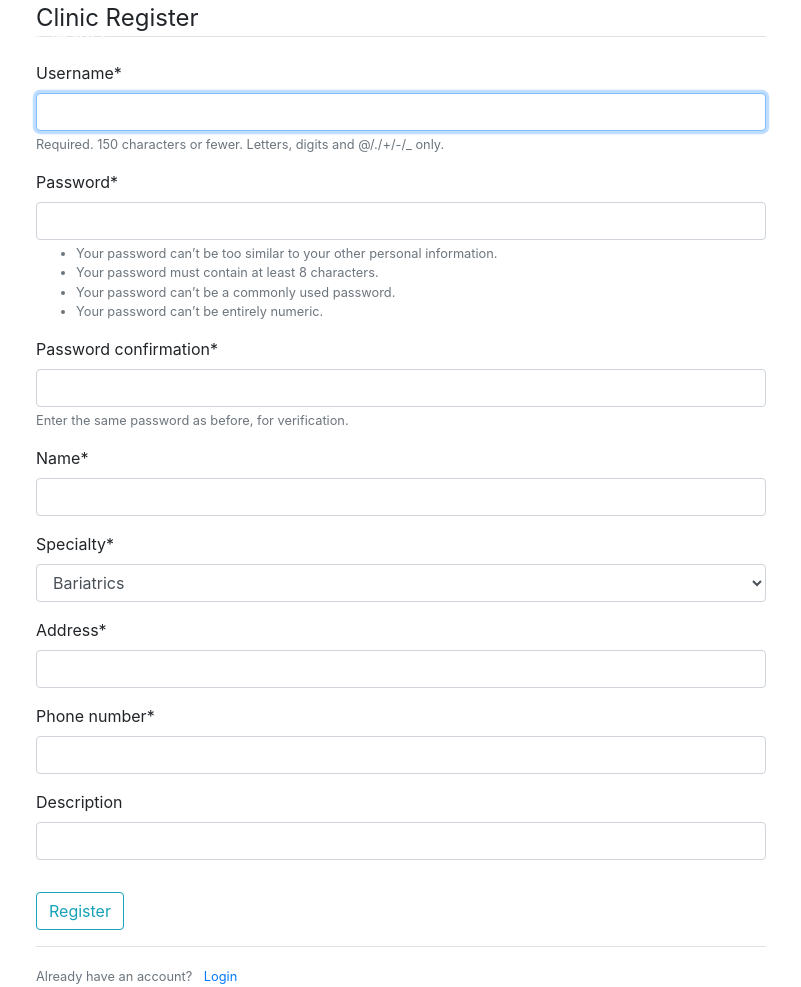
After one commit to reyhaneh-sh/clean-q, a Django app: page /clinics/register/ in a window 1280 px wide. The commit adds this page. Shown: the whole page, without its empty margins (49-850 px from the left). Run offline with Django 3.2, Linux system fonts and the light colour scheme; some libraries are stand-ins or nearby versions.

Commit message:
Add Clinic register

```diff
--- a/clean_q/settings.py
+++ b/clean_q/settings.py
@@ -39,6 +39,7 @@ INSTALLED_APPS = [
     'django.contrib.sessions',
     'django.contrib.messages',
     'django.contrib.staticfiles',
+    'crispy_forms',
     'user.apps.UserConfig',
     'clinic.apps.ClinicConfig',
 ]
@@ -119,3 +120,5 @@ USE_TZ = True
 # https://docs.djangoproject.com/en/2.2/howto/static-files/
 
 STATIC_URL = '/static/'
+
+CRISPY_TEMPLATE_PACK = 'bootstrap4'
--- a/clean_q/urls.py
+++ b/clean_q/urls.py
@@ -14,11 +14,12 @@ Including another URLconf
     2. Add a URL to urlpatterns:  path('blog/', include('blog.urls'))
 """
 from django.contrib import admin
-from django.urls import path
+from django.urls import path, include
 
-from clinic import views
+from clinic import views as clinic_views
 
 urlpatterns = [
     path('admin/', admin.site.urls),
-    path('', views.home, name='clean-q-home'),
+    path('', clinic_views.home, name='clean-q-home'),
+    path('clinics/', include('clinic.urls')),
 ]
--- /dev/null
+++ b/clinic/forms.py
@@ -0,0 +1,33 @@
+from django import forms
+from django.contrib.auth.forms import UserCreationForm
+
+from clinic.constants.specialty_title import SpecialtyTitle
+from clinic.models import ClinicProfile
+from user.models import User
+
+
+class ClinicRegisterForm(UserCreationForm):
+    name = forms.CharField(max_length=50)
+    specialty = forms.ChoiceField(choices=SpecialtyTitle.CHOICES)
+    address = forms.CharField(max_length=300)
+    phone_number = forms.CharField(max_length=11)
+    description = forms.CharField(max_length=700,
+                                  required=False)
+    first_name = None
+    last_name = None
+
+    class Meta(UserCreationForm.Meta):
+        model = User
+
+    def save(self, commit=True):
+        user = super().save(commit=False)
+        user.is_clinic = True
+        user.save()
+        clinic = ClinicProfile.objects.create(user=user)
+        clinic.name = self.cleaned_data.get('name')
+        clinic.specialty = self.cleaned_data.get('specialty')
+        clinic.address = self.cleaned_data.get('address')
+        clinic.phone_number = self.cleaned_data.get('phone_number')
+        clinic.description = self.cleaned_data.get('description')
+        clinic.save()
+        return clinic
--- /dev/null
+++ b/clinic/templates/clinic/register.html
@@ -0,0 +1,21 @@
+{% extends "clean_q/base.html" %}
+{% load crispy_forms_tags %}
+{% block content %}
+    <div class="content-section">
+        <form method="POST">
+            {% csrf_token %}
+            <fieldset class="form-group">
+                <legend class="border-bottom mb-4">Clinic Register</legend>
+                {{ form|crispy }}
+            </fieldset>
+            <div class="form-group">
+                <button class="btn btn-outline-info" type="submit">Register</button>
+            </div>
+        </form>
+        <div class="border-top pt-3">
+            <small class="text-muted">
+                Already have an account? <a class="ml-2" href="#">Login</a>
+            </small>
+        </div>
+    </div>
+{% endblock content %}
--- /dev/null
+++ b/clinic/urls.py
@@ -0,0 +1,7 @@
+from django.urls import path
+
+from clinic import views
+
+urlpatterns = [
+    path('register/', views.ClinicRegister.as_view(), name='clinic-register'),
+]
--- a/clinic/views.py
+++ b/clinic/views.py
@@ -1,5 +1,8 @@
-from django.shortcuts import render
+from django.contrib import messages
+from django.shortcuts import render, redirect
+from rest_framework.views import APIView
 
+from clinic.forms import ClinicRegisterForm
 from clinic.models import ClinicProfile
 
 
@@ -8,3 +11,20 @@ def home(request):
         'clinics': ClinicProfile.objects.all()
     }
     return render(request, 'clinic/home_page.html', context)
+
+
+class ClinicRegister(APIView):
+    @staticmethod
+    def get(request):
+        form = ClinicRegisterForm()
+        return render(request, 'clinic/register.html', {'form': form})
+
+    @staticmethod
+    def post(request):
+        form = ClinicRegisterForm(request.POST)
+        if form.is_valid():
+            form.save()
+            username = form.cleaned_data.get('username')
+            messages.success(request, f'Account created for {username}')
+            return redirect('clean-q-home')
+        return render(request, 'clinic/register.html', {'form': form})
--- a/templates/clean_q/base.html
+++ b/templates/clean_q/base.html
@@ -41,6 +41,13 @@
 <main role="main" class="container">
     <div class="row">
         <div class="col-md-8">
+            {% if messages %}
+                {% for message in messages %}
+                    <div class="alert alert-{{ message.tags }}">
+                        {{ message }}
+                    </div>
+                {% endfor %}
+            {% endif %}
             {% block content %}{% endblock %}
         </div>
     </div>
```
Also changed, not shown: requirements.txt (+3 -9 lines).
